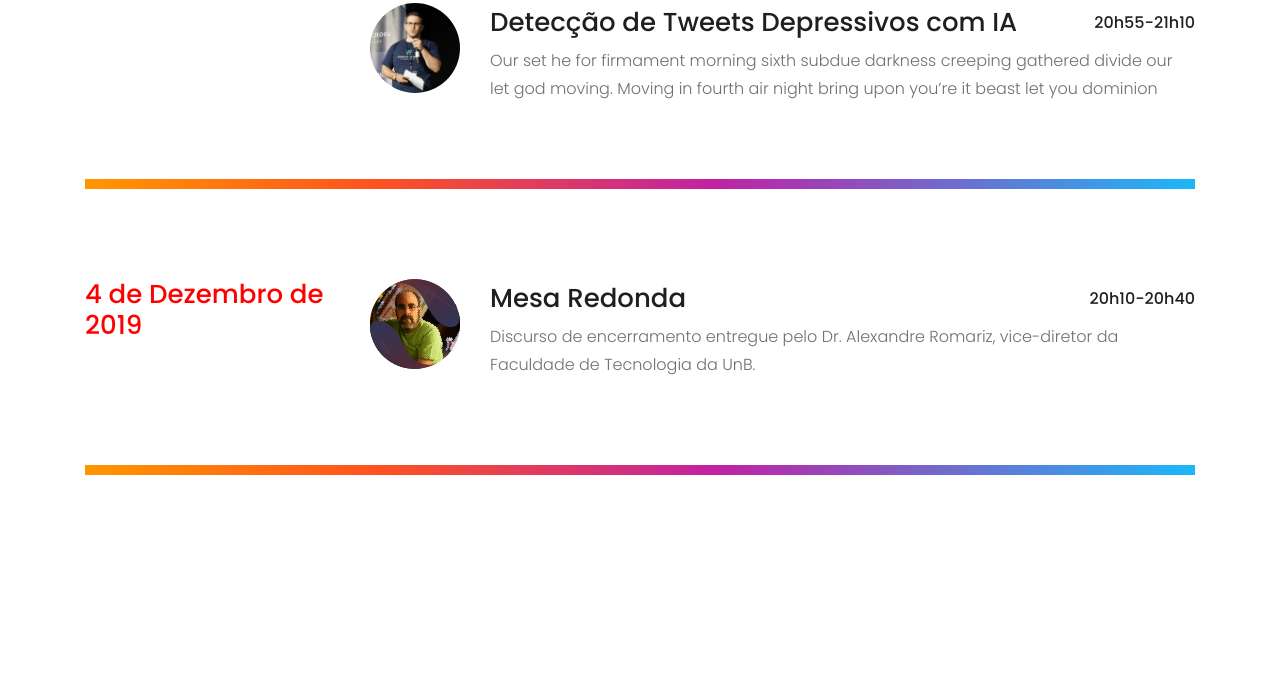
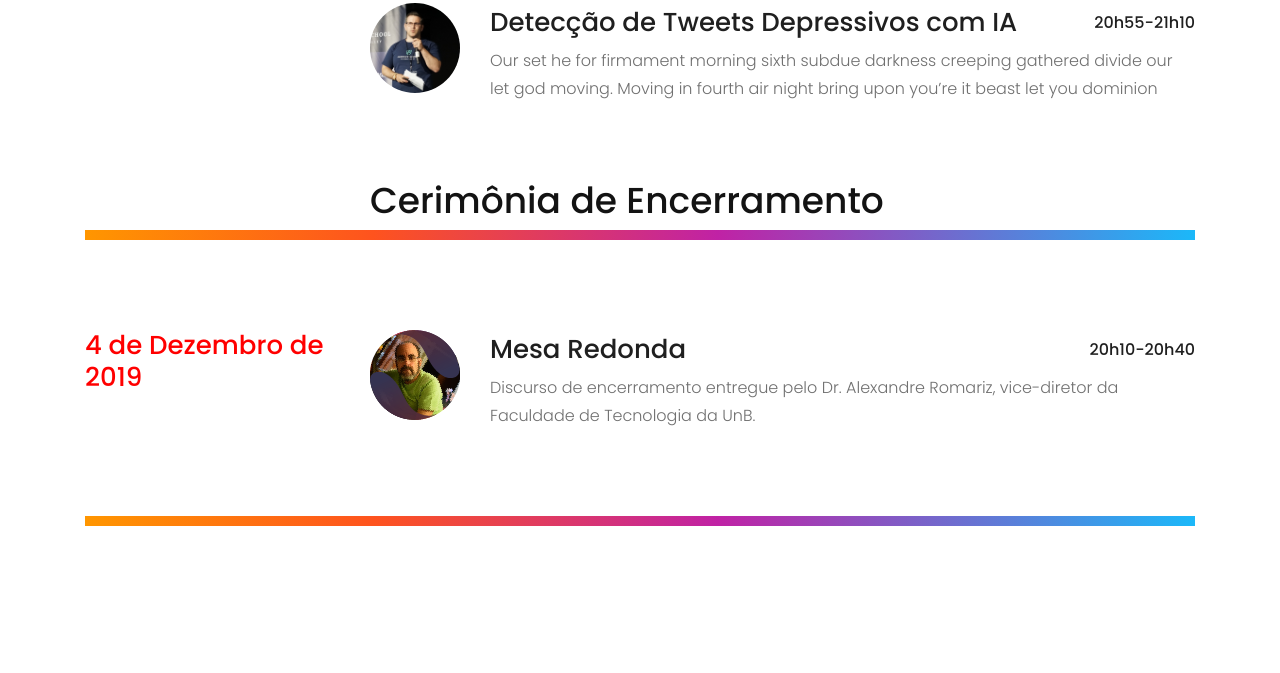
Before and after one commit to pedrohgf/Conferencia-dl-bsb, a plain HTML site: page index.html in a window 1280 px wide. Shown: the part 5136-5809 px from the top of the page. Drawn offline with Linux system fonts and the light colour scheme.

Commit message:
Including the ending subtitle

```diff
--- a/index.html
+++ b/index.html
@@ -365,6 +365,7 @@
                                 Moving in fourth air night bring upon you’re it beast let you dominion </p>
                         </div>
                     </div>
+                    <h1> Cerimônia de Encerramento </h1>
                 </div>
             </div>
             <div class="double_line">
```
